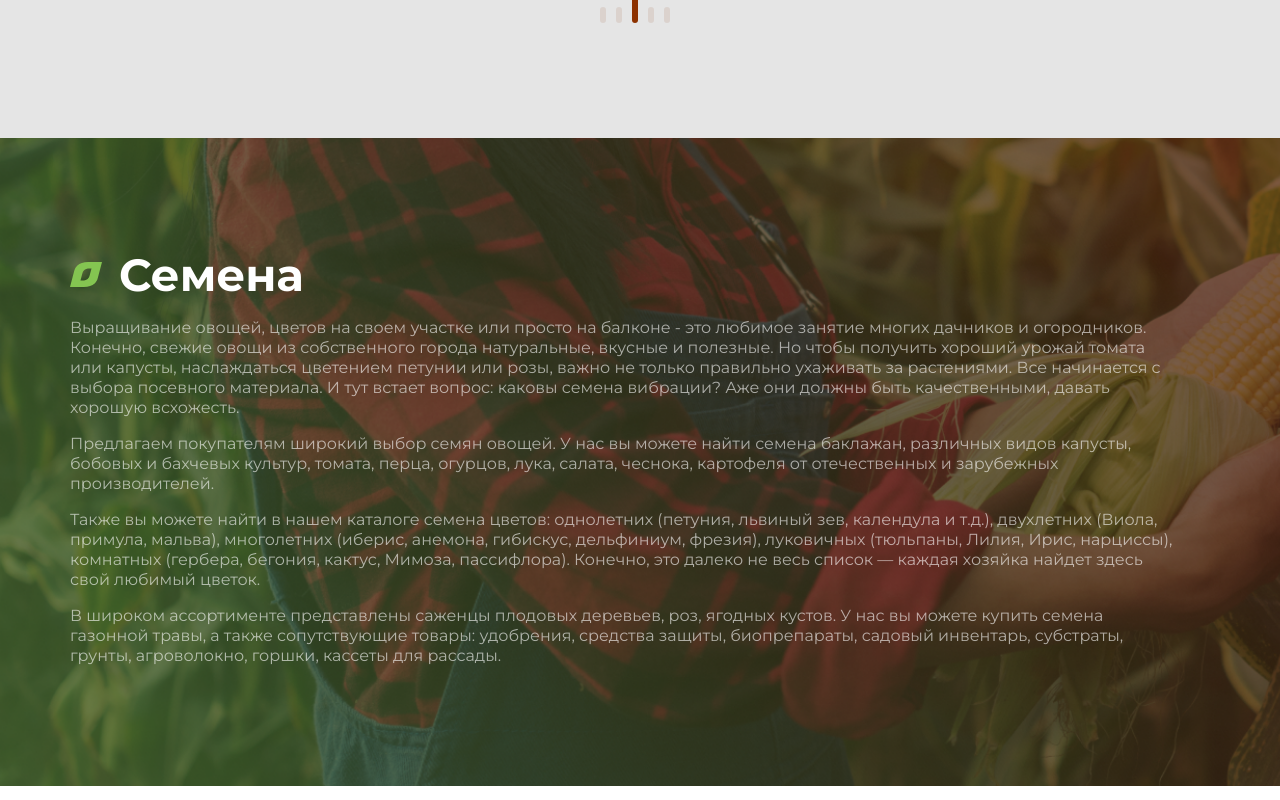
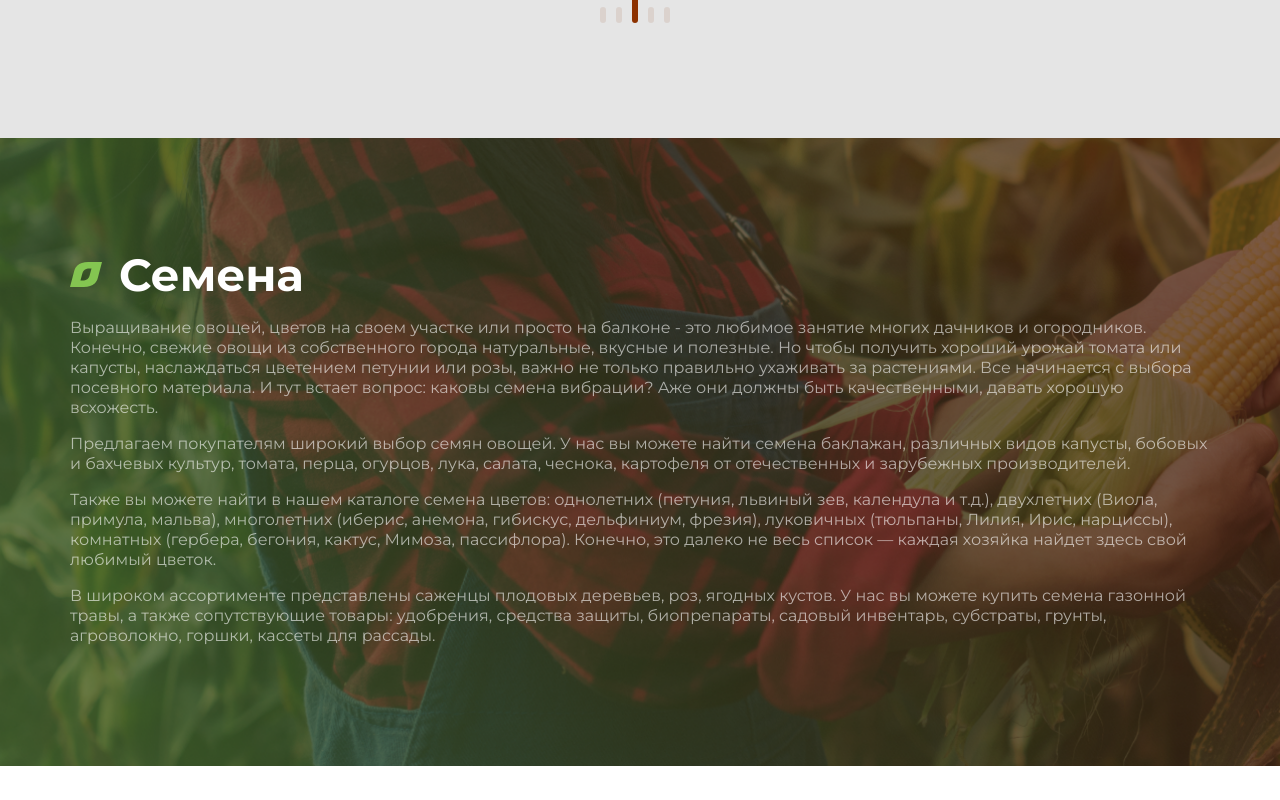
Before and after one commit to Zhbura/Agricultural_online_store, a React (Create React App) app: page / in a window 1280 px wide. Shown: the part 4200-5000 px from the top of the page. Built offline with nearby package versions, Linux system fonts and the light colour scheme.

Commit message:
Создание функциональности открытия/закрытия текста главной страницы компонента Seeds для мобильных устройств

```diff
--- a/src/components/Menu/Menu.js
+++ b/src/components/Menu/Menu.js
@@ -8,7 +8,6 @@ import { Comparison } from '../SVG/Icon/Comparison';
 import { Cart } from '../SVG/Icon/Cart';
 import { Heart } from '../SVG/Icon/Heart';
 import { Link } from 'react-router-dom';
-import { CartComp } from '../Cart/Cart';
 import { useState } from 'react';
 
 export const Menu = ({ active, setActive }) => {
@@ -40,9 +39,8 @@ export const Menu = ({ active, setActive }) => {
                                     <div className="circle-icon circle-icon_white"><Comparison /><span>2</span></div>
                                 </div>
                                 <div className="icon-quantity" onClick={() => setCartActive(!cartActive)}>
-                                    <div className="circle-icon circle-icon_white"><Cart /><span>1</span></div>
+                                    <div className="circle-icon circle-icon_white"><Link to='/cart'><Cart /><span>1</span></Link></div>
                                 </div>
-                                <CartComp active={cartActive} setActive={setCartActive} />
                                 <p className="header__price header__price_white">0,0 руб</p>
                             </div>
                         </div>
--- a/src/components/Seeds/Seeds.js
+++ b/src/components/Seeds/Seeds.js
@@ -1,16 +1,16 @@
 import './Seeds.scss';
-import { ArrowCheckbox } from '../SVG/ArrowCheckbox/ArrowCheckbox';
+import { ArrowCheckbox, ArrowCheckboxUp } from '../SVG/ArrowCheckbox/ArrowCheckbox';
 import { PageHeadingOnce } from '../PageHeading/PageHeading';
+import { useState } from 'react';
 
 export const Seeds = () => {
+    const [textActive, setTextActive] = useState(true);
     return (
         <>
             <div className="seeds">
                 <div className="container">
-                    <div className="seeds__heading">
                     <div className="page-heading_white page-heading_left">
                         <PageHeadingOnce>Семена</PageHeadingOnce>
-                        </div>
                     </div>
                     <div className="seeds__text">
                         <p>
@@ -27,21 +27,26 @@ export const Seeds = () => {
                             баклажан, различных видов капусты, бобовых и бахчевых культур, томата, перца, огурцов,
                             лука, салата, чеснока, картофеля от отечественных и зарубежных производителей.
                         </p>
-                        <p className="seeds__text_hidden">
+                        <div className={textActive ? "seeds__text_hidden" : "seeds__text_active"}>
+                            <p>
                                 Также вы можете найти в нашем каталоге семена цветов: однолетних (петуния, львиный зев,
                                 календула и т.д.), двухлетних (Виола, примула, мальва), многолетних (иберис, анемона,
                                 гибискус, дельфиниум, фрезия), луковичных (тюльпаны, Лилия, Ирис, нарциссы),
                                 комнатных (гербера, бегония, кактус, Мимоза, пассифлора). Конечно, это далеко не
                                 весь список — каждая хозяйка найдет здесь свой любимый цветок.
                             </p>
-                        <p className="seeds__text_hidden">
+                            <p>
                                 В широком ассортименте представлены саженцы плодовых деревьев, роз, ягодных кустов.
                                 У нас вы можете купить семена газонной травы, а также сопутствующие товары: удобрения,
                                 средства защиты, биопрепараты, садовый инвентарь, субстраты, грунты, агроволокно,
                                 горшки, кассеты для рассады.
                             </p>
                         </div>
-                    <p className="seeds__pop-up arrow-checkbox_white">Читать полностью  <ArrowCheckbox /></p>
+                    </div>
+                    <div className="seeds__pop-up arrow-checkbox_white" onClick={() => setTextActive(!textActive)}> {textActive ?
+                        <p>Читать полностью <ArrowCheckbox /></p> :
+                        <p>Скрыть текст <ArrowCheckboxUp /></p>}
+                    </div>
                 </div>
             </div>
         </>
--- a/src/components/Seeds/Seeds.scss
+++ b/src/components/Seeds/Seeds.scss
@@ -6,19 +6,15 @@
     align-items: center;
 
     .container {
+        padding-top: 109px;
+        padding-bottom: 120px;
+
         @media (min-width: 768px) and (max-width: 1199px) {
-            padding-left: 30px;
-            padding-right: 30px;
+            padding: 34px 30px 46px 30px;
         }
-    }
-
-    &__heading {
-        display: flex;
-        align-items: start;
-        padding-top: 109px;
 
         @media (min-width: 320px) and (max-width: 767px) {
-            padding-top: 34px;
+            padding: 34px 15px 46px 15px;
         }
     }
 
@@ -27,14 +23,6 @@
         font-size: 16px;
         line-height: 20px;
         color: rgba(255, 255, 255, 0.6);
-        max-width: 1110px;
-        padding-bottom: 120px;
-
-        @media (min-width: 320px) and (max-width: 767px) {
-            max-width: 290px;
-            padding-bottom: 40px;
-            margin: 0 auto;
-        }
 
         p {
             margin-top: 16px;
@@ -43,6 +31,10 @@
         @media (min-width: 320px) and (max-width: 767px) {
             &_hidden {
                 display: none;
+            }
+
+            &_active {
+                display: block;
             }
         }
     }
@@ -53,7 +45,7 @@
         line-height: 20px;
         text-decoration-line: underline;
         color: #FFFFFF;
-        padding-bottom: 46px;
+        padding-top: 40px;
 
         svg {
             margin-left: 8px;
```
Lines whose indentation alone changed are shown as unchanged.
